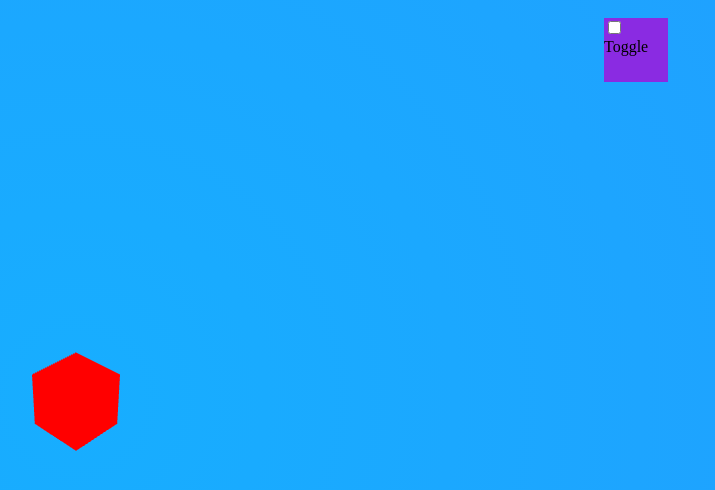
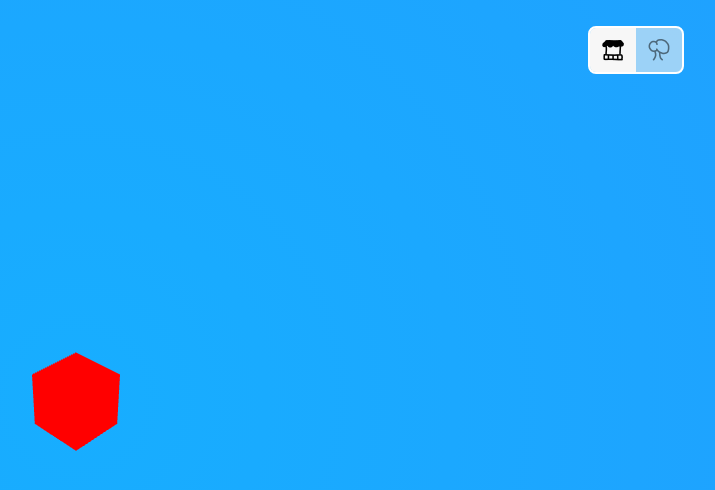
Before and after one commit to b21phiro/jame-gam-57-pear-stand, a website built with Vite: page index.html in a window 1280 px wide. Shown: the whole page, without its empty margins (564-1279 px from the left). Built offline with nearby package versions, Linux system fonts and the light colour scheme.

Commit message:
Added toggle for area

```diff
--- a/src/assets/pear-stand.css
+++ b/src/assets/pear-stand.css
@@ -83,8 +83,71 @@
 }
 
 .toggle {
-    width: 4rem;
-    height: 4rem;
-    background-color: blueviolet;
+    position: relative;
+    width: 6rem;
+    height: 3rem;
     pointer-events: auto;
+    background-color: #f2f2f298;
+    border: 2px solid #fff;
+    border-radius: .5rem;
+    overflow: hidden;
 }
+
+.toggle-label {
+    position: absolute;
+    width: 100%;
+    height: 100%;
+    inset: 0;
+    cursor: pointer;
+    display: flex;
+}
+
+.toggle-image-container {
+    flex: 1;
+    aspect-ratio: 1;
+    display: flex;
+    align-items: center;
+    justify-content: center;
+    transition: opacity .2s ease-in;
+}
+
+.toggle-image {
+    width: 1.5rem;
+    aspect-ratio: 1;
+    object-fit: contain;
+    object-position: center center;
+    user-drag: none;
+    -webkit-user-drag: none;
+    user-select: none;
+    -moz-user-select: none;
+    -webkit-user-select: none;
+    -ms-user-select: none;
+}
+
+.toggle-label::before {
+    content: "";
+    position: absolute;
+    width: 50%;
+    height: 100%;
+    inset: 0;
+    background-color: #fff;
+    transition: transform .2s ease-in-out;
+    z-index: -1;
+}
+
+.toggle-checkbox {
+    display: none;
+}
+
+.toggle-checkbox:checked ~ .toggle-label::before {
+   transform: translateX(100%);
+}
+
+.toggle-checkbox:checked ~ .toggle-label .toggle-image-container:first-child,
+.toggle-checkbox ~ .toggle-label .toggle-image-container:last-child {
+    opacity: 0.5;
+}
+.toggle-checkbox ~ .toggle-label .toggle-image-container:first-child,
+.toggle-checkbox:checked ~ .toggle-label .toggle-image-container:last-child {
+    opacity: 1.0;
+}
--- a/src/interfaces/UiElement.ts
+++ b/src/interfaces/UiElement.ts
@@ -4,6 +4,6 @@ export default abstract class UiElement {
 
     abstract get domElement(): HTMLElement;
 
-    abstract init(): void;
+    init(): void {};
 
 }
--- a/src/ui/Toggle.ts
+++ b/src/ui/Toggle.ts
@@ -1,11 +1,15 @@
 import UiElement from "../interfaces/UiElement.ts";
+import TreePNG from "../assets/images/tree.png";
+import MarketPNG from "../assets/images/market.png";
 
 export default class Toggle extends UiElement {
 
-    private _node: HTMLElement;
-    private _action: Function;
+    private _action?: Function;
 
     text: string = "Toggle";
+    imgOnSrc: string = MarketPNG;
+    imgOffSrc: string = TreePNG;
+    defaultOn: boolean = false;
 
     constructor() {
         super();
@@ -14,17 +18,38 @@ export default class Toggle extends UiElement {
     get domElement(): HTMLElement {
         const div = document.createElement('DIV');
         div.classList.add('toggle');
-        this._node = div;
 
         const checkbox = document.createElement('INPUT') as HTMLInputElement;
         checkbox.id = crypto.randomUUID();
         checkbox.type = 'checkbox';
         checkbox.name = 'toggle';
+        checkbox.checked = this.defaultOn;
+        checkbox.classList.add('toggle-checkbox');
         checkbox.addEventListener('change', this._toggleHandler.bind(this));
 
         const label = document.createElement('LABEL') as HTMLLabelElement;
         label.htmlFor = checkbox.id;
-        label.innerText = 'Toggle';
+        label.classList.add('toggle-label');
+
+        const imageContainerOn = document.createElement('SPAN');
+        imageContainerOn.classList.add('toggle-image-container');
+        label.append(imageContainerOn);
+
+        const imageOn = document.createElement('IMG') as HTMLImageElement;
+        imageOn.src = this.imgOnSrc;
+        imageOn.classList.add('toggle-image');
+        imageOn.alt = 'Tree';
+        imageContainerOn.append(imageOn);
+
+        const imageContainerOff = document.createElement('SPAN');
+        imageContainerOff.classList.add('toggle-image-container');
+        label.append(imageContainerOff);
+
+        const imageOff = document.createElement('IMG') as HTMLImageElement;
+        imageOff.src = this.imgOffSrc;
+        imageOff.classList.add('toggle-image');
+        imageOff.alt = 'Market';
+        imageContainerOff.append(imageOff);
 
         div.append(checkbox, label);
 
@@ -35,10 +60,6 @@ export default class Toggle extends UiElement {
         this._action = action;
     }
 
-    init(): void {
-        console.log('init toggle');
-    }
-
     private _toggleHandler(_e: Event) {
         const { checked } = _e.target as HTMLInputElement;
         this._action?.(checked);
```
Also changed, not shown: src/assets/images/market.png (added), src/assets/images/tree.png (added).
